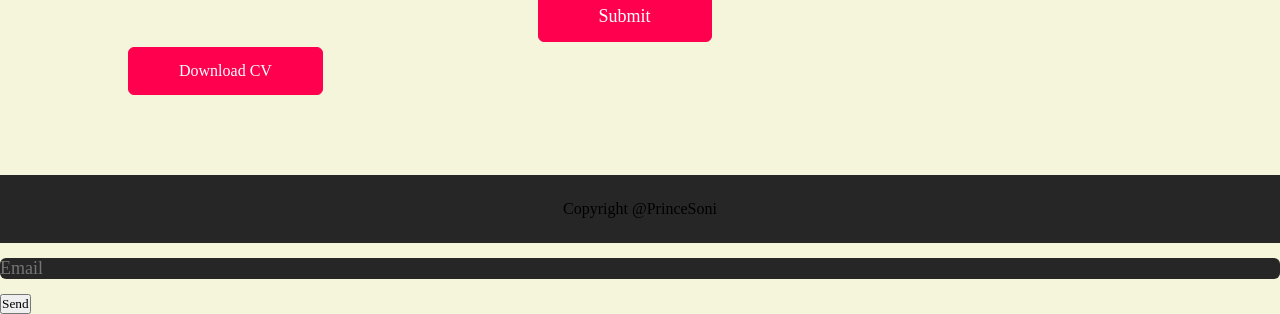
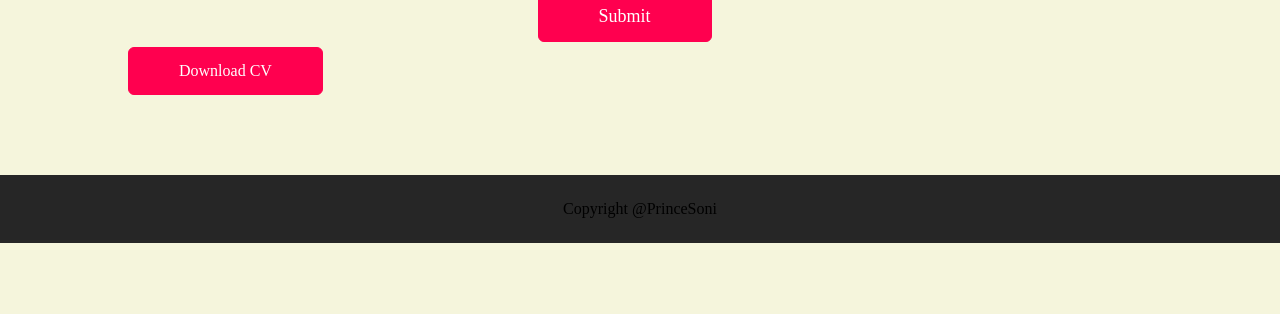
Before and after one commit to sauso8/Abhineetverma, a plain HTML site: page index.html in a window 1280 px wide. Shown: the part 3010-3324 px from the top of the page. After the commit the page ends 3253 px from the top, so only its background shows below. Drawn offline with Linux system fonts and the light colour scheme.

Commit message:
Update index.html
Signed-off-by: sauso8 <sauso751@gmail.com>

```diff
--- a/index.html
+++ b/index.html
@@ -245,10 +245,10 @@ function opentab(tabname){
 
   </script>
 
-<form name="submit-to-google-sheet">
+<!-- <form name="submit-to-google-sheet">
     <input name="email" type="email" placeholder="Email" required>
     <button type="submit">Send</button>
-  </form>
+  </form> -->
 
   <script>
     const scriptURL = 'https://script.google.com/macros/s/AKfycbycPTTpLp7vrHtWWLPwqzHPXQS6rv6Agwj90wc8OlsPJ0UkiPlbIhPzM2CgUBufy1ti/exec'
```
